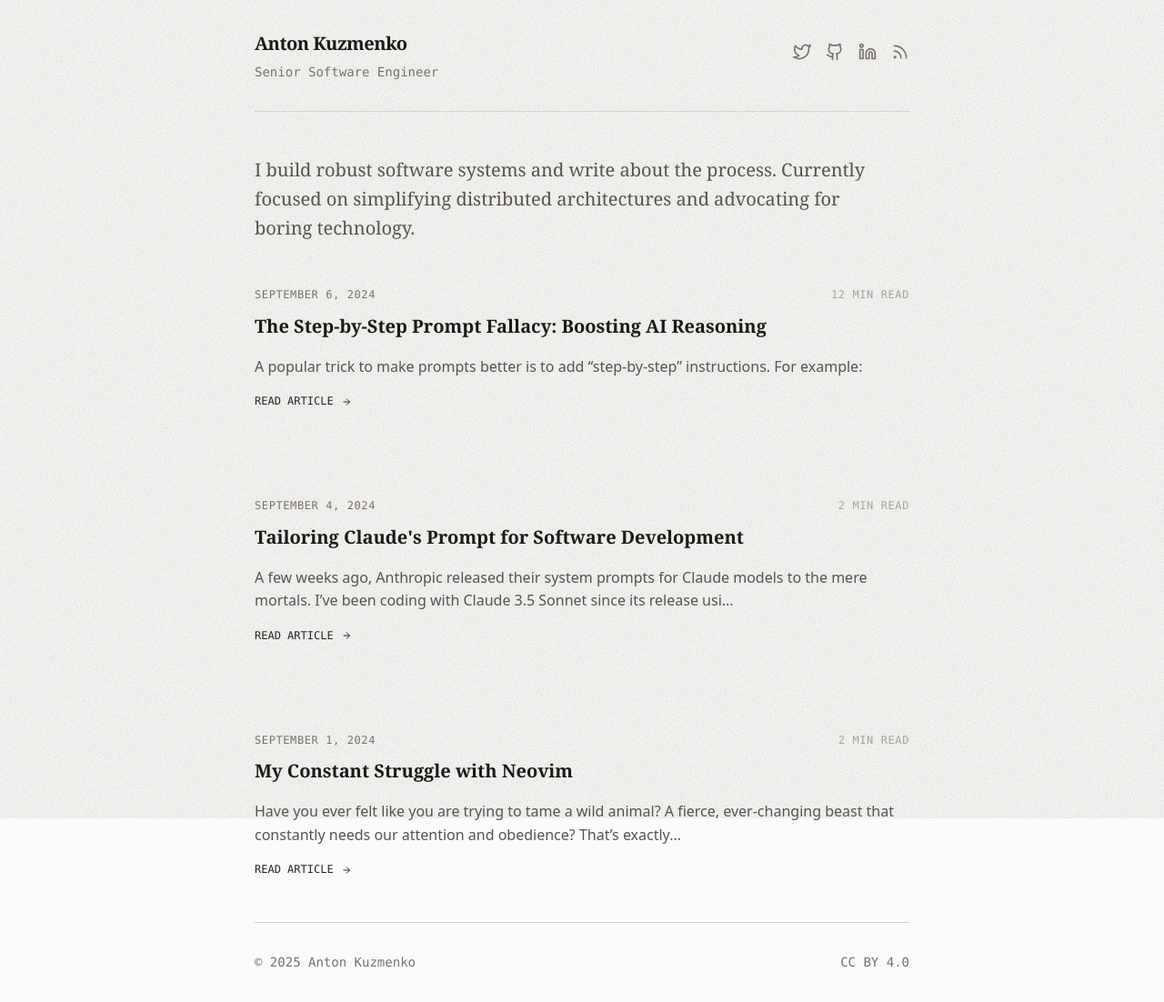
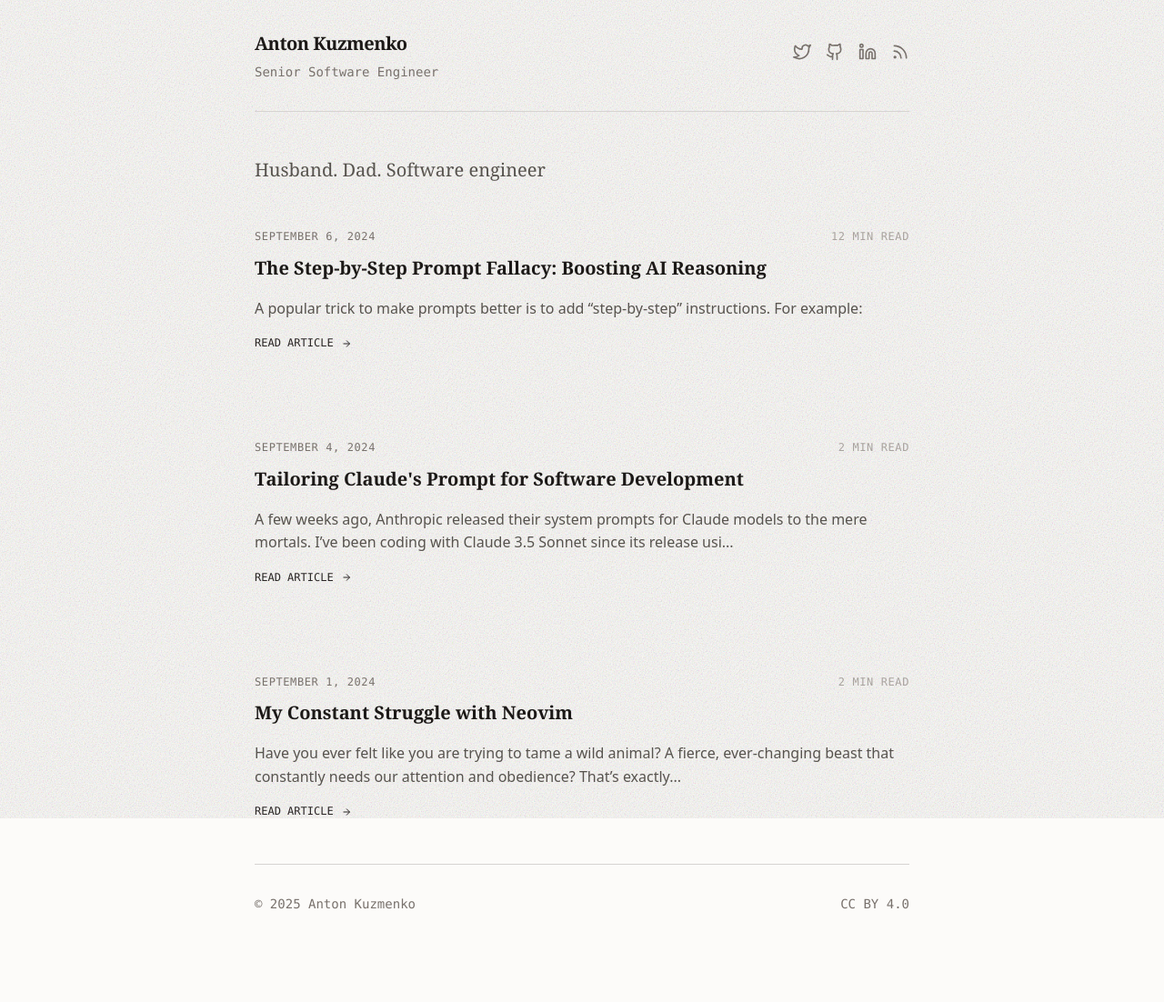
Before and after one commit to default-anton/default-anton.github.io, a Jekyll site: the page built from index.html, in a window 1280 px wide. Shown: the whole page at 91% size. Built offline with Jekyll 4.4.1, drawn with Linux system fonts in a browser that asks for light colours; nearby versions of some CDN libraries; the list of posts is cut into pages by our own code; after the commit the page ends 1038 px from its top, so only the background shows below that.

Commit message:
docs: update personal description in index.html to a brief bio

```diff
--- a/index.html
+++ b/index.html
@@ -4,9 +4,7 @@ layout: default
 
 <section class="mb-12" style="max-width: 42rem">
   <p class="text-xl" style="color: var(--text-600); font-family: var(--font-serif);">
-    I build robust software systems and write about the process.
-    Currently focused on simplifying distributed architectures and
-    advocating for boring technology.
+    Husband. Dad. Software engineer
   </p>
 </section>
 
```
